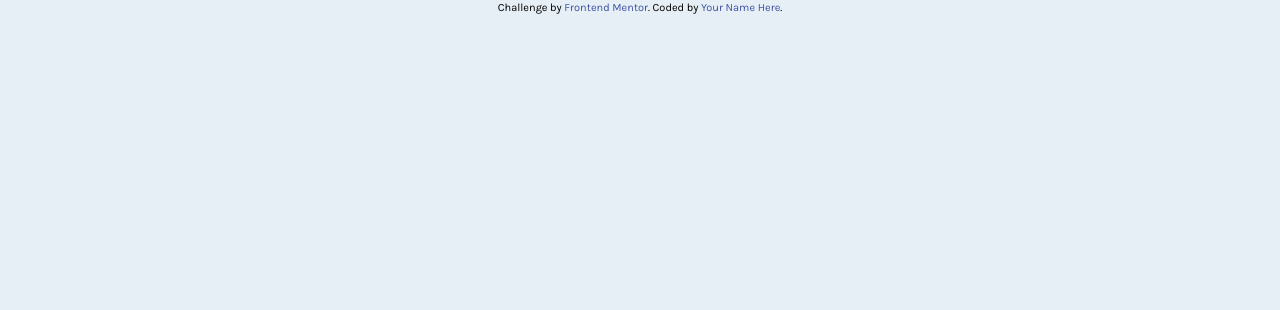
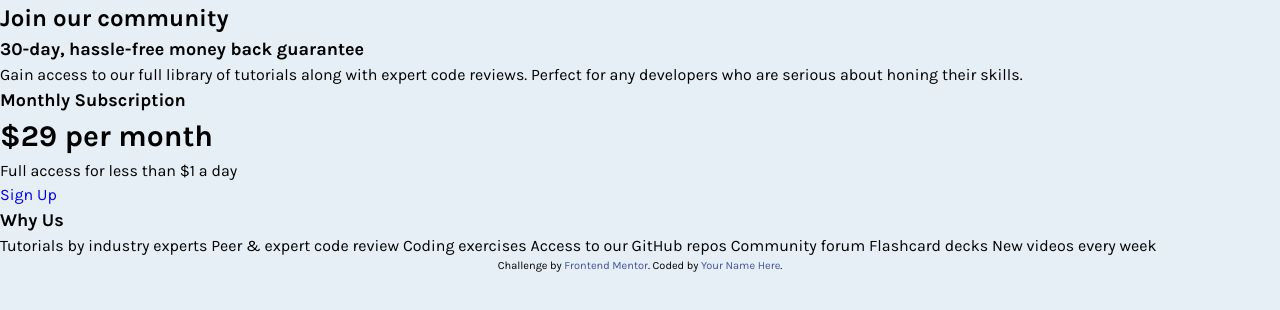
Before and after one commit to vishvas-choudhary/Single-Page-Grid-Component, a plain HTML site: page index.html in a window 1280 px wide. Drawn offline with Linux system fonts and the light colour scheme.

Commit message:
HTML markup completed

```diff
--- a/index.html
+++ b/index.html
@@ -30,30 +30,33 @@
     </style>
   </head>
   <body>
-    <!-- Join our community
-
-  30-day, hassle-free money back guarantee
-
-  Gain access to our full library of tutorials along with expert code reviews.
-  Perfect for any developers who are serious about honing their skills.
-
-  Monthly Subscription
-
-  &dollar;29 per month
-
-  Full access for less than &dollar;1 a day
-
-  Sign Up
-
-  Why Us
-
-  Tutorials by industry experts
-  Peer &amp; expert code review
-  Coding exercises
-  Access to our GitHub repos
-  Community forum
-  Flashcard decks
-  New videos every week -->
+    <main class="main">
+      <section class="row-1">
+        <h1>Join our community</h1>
+        <h2>30-day, hassle-free money back guarantee</h2>
+        <p>
+          Gain access to our full library of tutorials along with expert code
+          reviews. Perfect for any developers who are serious about honing their
+          skills.
+        </p>
+      </section>
+      <section class="row-2">
+        <div class="col-1">
+          <h2>Monthly Subscription</h2>
+          <h3>&dollar;29 <span>per month</span></h3>
+          <p>Full access for less than &dollar;1 a day</p>
+          <a href="#">Sign Up</a>
+        </div>
+        <div class="col-2">
+          <h2>Why Us</h2>
+          <p>
+            Tutorials by industry experts Peer &amp; expert code review Coding
+            exercises Access to our GitHub repos Community forum Flashcard decks
+            New videos every week
+          </p>
+        </div>
+      </section>
+    </main>
 
     <footer>
       <p class="attribution">
--- a/scss/_global.scss
+++ b/scss/_global.scss
@@ -5,7 +5,7 @@
 }
 
 html {
-  font-size: 62.5rem;
+  font-size: 62.5%;
   box-sizing: border-box;
 }
 
```
Also changed, not shown: scss/style.css, 1 other file.
